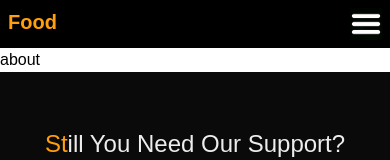
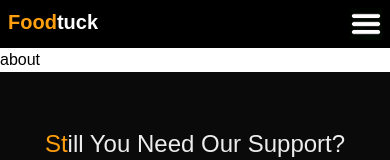
Before and after one commit to Sharjeelcode/Q2-UI-UX-HACKATHON, a Next.js app: page /About in a window 390 px wide. Shown: the top 160 px of the page. Built offline with nearby package versions, Linux system fonts and the light colour scheme.

Commit message:
margin padding set on landing page for small devices

```diff
--- a/app/components/MobileHeader.tsx
+++ b/app/components/MobileHeader.tsx
@@ -14,7 +14,7 @@ function MobileHeader({ menuitem }: MobileHeaderProps) {
   }
   return (
     <>
-      <div className="lg:hidden  sticky top-0 z-50 flex justify-between px-2 py-2  bg-black">
+      <div className="lg:hidden  sticky top-0 z-50 flex justify-between px-2 py-2  bg-black text-white">
         <h1 className="font-bold text-xl">
           <span className="text-[#FF9F0D] ">Food</span>tuck
         </h1>
--- a/app/page.tsx
+++ b/app/page.tsx
@@ -216,7 +216,7 @@ export default function Home() {
                     price="12.5$"
                   />
                 </div>
-                <div className="flex flex-col gap-4 ">
+                <div className="flex flex-col gap-4 mt-4 md:mt-0">
                   <HomeSection6
                     src={s6i5}
                     title="Glow Cheese"
```
